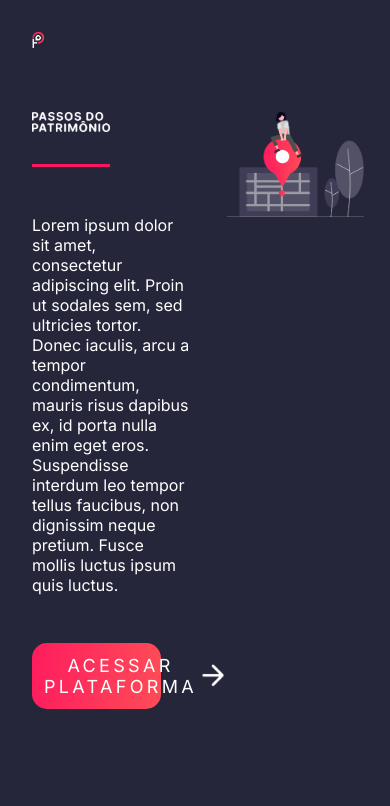
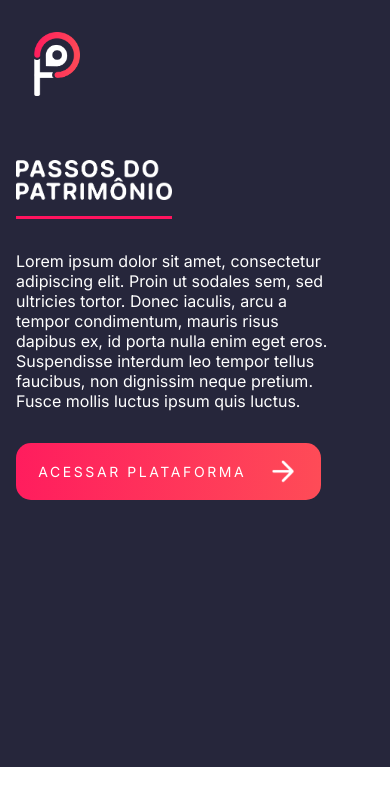
Before and after one commit to dinamous/passos-do-patrimonio, a React (Create React App) app: page / in a window 390 px wide. Shown: the top 806 px of the page. Built offline with nearby package versions, Linux system fonts and the light colour scheme.

Commit message:
mobile landing page

```diff
--- a/src/components/Landing/style.css
+++ b/src/components/Landing/style.css
@@ -20,7 +20,6 @@ margin-top: 2rem;
 
 .landing-main .left,.landing-main .right {
   width: 45vw;
-
   min-height: 100%;
 }
 
@@ -76,3 +75,49 @@ margin-top: 2rem;
 .landing-main .right img{
   width: 35vw;
 }
+
+@media only screen and (max-width: 600px) {
+  .Landing{
+    background-color:#26263B ;
+    width: 100vw;
+    height: 100%;
+  }
+
+  .logo img{
+    max-width: 3rem;
+    margin: 2rem;
+  }
+
+  .landing-main {
+   flex-direction: column-reverse;
+   height: 72vh;
+  }
+
+  .landing-main .left,.landing-main .right{
+    width: 90vw;
+    padding:0 1rem;
+  }
+
+  .landing-main .left img{
+    width: 40vw;
+    padding-bottom: 1rem;
+    border-bottom: 3px solid  #FF145F ;
+  }
+
+  .landing-main .right img{
+    display: none;
+  }
+
+  .landing-main .left a{
+    width:80%;
+    font-size:14px;
+  }
+
+  landing-main .left a img {
+    width: 1rem;
+  }
+
+  .landing-main .left p{
+    margin: 2rem 0;
+  }
+}
--- a/src/components/SideMenu/index.js
+++ b/src/components/SideMenu/index.js
@@ -4,12 +4,15 @@ import ItemMenu from "../ItemMenu";
 import locais from "../../dados.json";
 
 import React from "react";
+import { Link } from "react-router-dom";
 
 function SideMenu() {
 
   return (
     <div className="SideMenu">
+      <Link to = "/" >
       <img src={LogoMenor} alt="Logo Passos do Patrimônio" />
+      </Link>
 
       <p id="titulo">Patrimônios Tombados</p>
 
```
